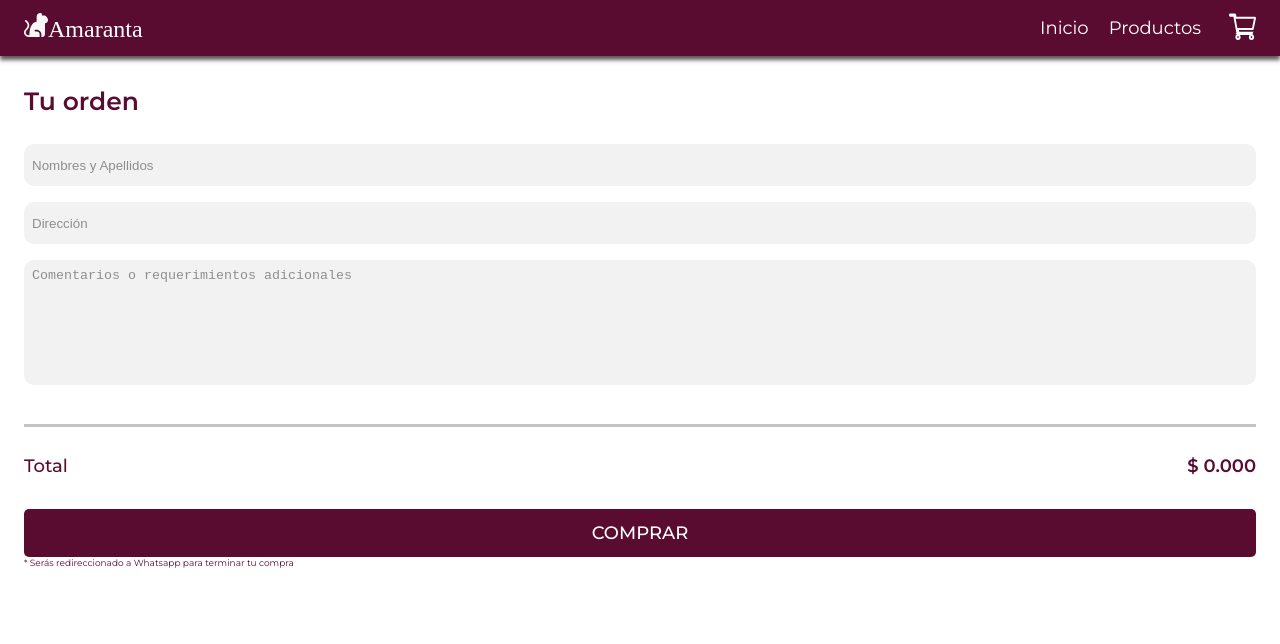
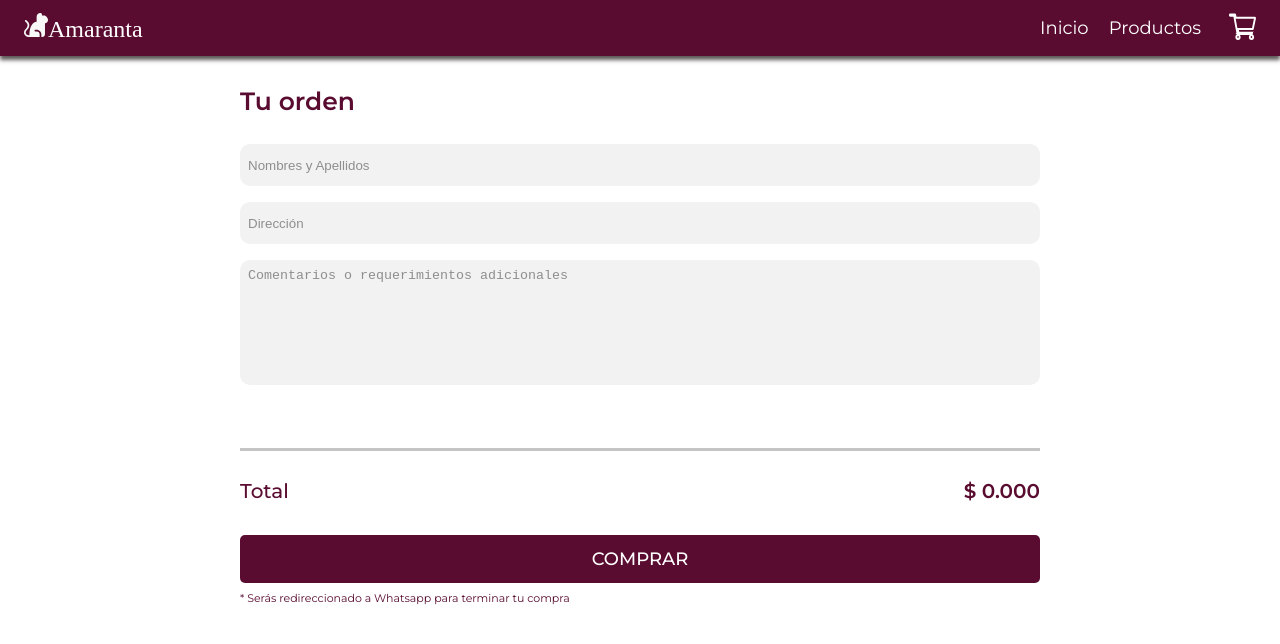
Before and after one commit to ourainbows/amaranta-store, a React (Create React App) app: page /completar-compra in a window 1280 px wide. Shown: the top 644 px of the page. Built offline with nearby package versions, Linux system fonts and the light colour scheme; a web font is replaced by a local one.

Commit message:
Responsive for buy

```diff
--- a/src/pages/Buy.jsx
+++ b/src/pages/Buy.jsx
@@ -30,7 +30,8 @@ function Buy() {
         event.preventDefault();
     }
     return (
-        <main className={styles.mainBuy}>
+        <main className={styles.containerBuy}>
+            <div className={styles.mainBuy}>
                 <h2>Tu orden</h2>
                 <form className={styles.form} onSubmit={handleSubmit}>
                     <input
@@ -66,6 +67,7 @@ function Buy() {
                     <a href={url} onClick={message} target="_blank" rel="noreferrer">COMPRAR</a>
                 </div>
                 <p className={styles.pInfo}>* Serás redireccionado a Whatsapp para terminar tu compra</p>
+            </div>
         </main>
     )
 }
--- a/src/styles/buy.module.css
+++ b/src/styles/buy.module.css
@@ -1,5 +1,11 @@
+.containerBuy {
+  display: flex;
+  justify-content: center;
+}
 .mainBuy {
   margin: calc(5.6rem + 3rem) 2.4rem calc(5.3rem + 3rem) 2.4rem;
+  max-width: 800px;
+  width: 100%;
 }
 .mainBuy h2 {
   color: var(--main-color);
@@ -36,7 +42,7 @@
   /* transform: scale(1.1); */
   transition: 0.3s;
   outline: none;
-  box-shadow: 1px 1px 10px #8f8e8e,-1px -1px 10px #8f8e8e ;
+  box-shadow: 1px 1px 10px #8f8e8e, -1px -1px 10px #8f8e8e;
 }
 .productsForm {
   padding: 0 0.8rem;
@@ -86,3 +92,24 @@
   color: var(--main-color);
   font-size: 0.9rem;
 }
+@media (min-width: 768px) {
+  .pInfo {
+    font-size: 1.1rem;
+    margin-top: 0.8rem;
+  }
+}
+@media (min-width: 1024px) {
+  .mainBuy {
+    margin-left: 4.8rem;
+    margin-right: 4.8rem;
+  }
+  .price {
+    font-size: 2rem;
+  }
+  .bigDvider {
+    margin-top: 4.4rem;
+  }
+  .form {
+    margin-bottom: 4rem;
+  }
+}
--- a/src/styles/buyProduct.module.css
+++ b/src/styles/buyProduct.module.css
@@ -1,42 +1,58 @@
-.productForm{
+.productForm {
   display: flex;
 }
-.productForm img{
-    height: 5.0rem;
-    width: 5.0rem;
+.productForm img {
+  height: 5rem;
+  width: 5rem;
   border-radius: 50%;
 }
-.productInfo{
+.productInfo {
   font-size: 1.2rem;
-    margin-left: .8rem;
+  margin-left: 0.8rem;
 }
-.productFormName{
+.productFormName {
   font-weight: 500;
 }
-.productFormValuesQuantity, .productFormValuesColor{
+.productFormValuesQuantity,
+.productFormValuesColor {
   margin-right: 1.6rem;
 }
-.productFormValuesColor{
+.productFormValuesColor {
   display: flex;
   align-items: center;
 }
-.productFormValues{
+.productFormValues {
   font-weight: 300;
   display: flex;
 }
-.valuesColor{
-    width: 1.0rem;
-    height: 1.0rem;
+.valuesColor {
+  width: 1rem;
+  height: 1rem;
   display: inline-block;
   border-radius: 50%;
-    margin-left: .4rem;
+  margin-left: 0.4rem;
 }
-.productFormPrice::before{
+.productFormPrice::before {
   content: "$";
 }
-.productDivider{
-    margin: .8rem 0;
+.productDivider {
+  margin: 0.8rem 0;
   border: none;
-    height: .1rem;
+  height: 0.1rem;
   background-color: #c4c4c4;
 }
+@media (min-width: 1024px) {
+  .productDivider {
+    margin: 1.2rem 0;
+  }
+  .productForm img {
+    height: 8rem;
+    width: 8rem;
+  }
+  .productInfo {
+    font-size: 1.6rem;
+    display: flex;
+    flex-direction: column;
+    justify-content: space-around;
+  }
+}
```
Lines whose indentation alone changed are shown as unchanged.
